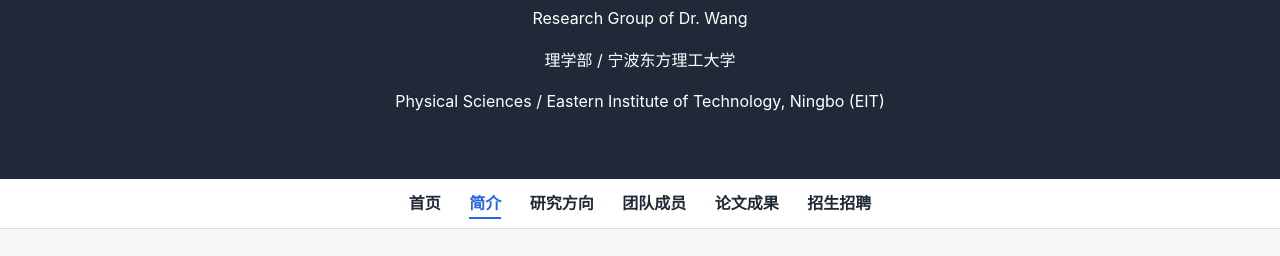
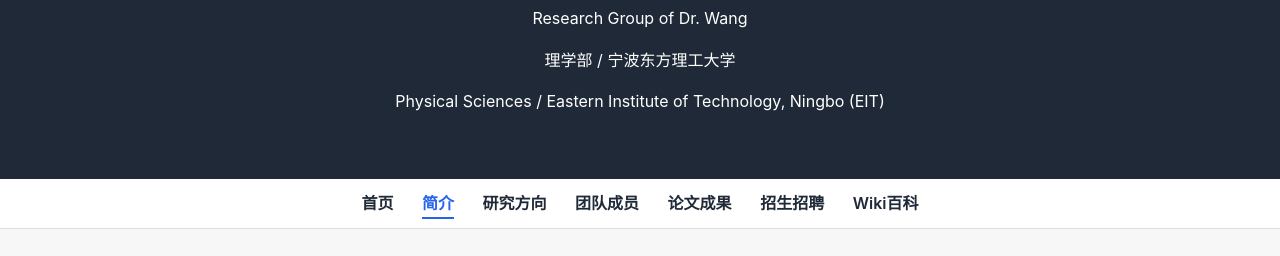
Before and after one commit to Skye159877/wanglab.github.io, a plain HTML site: page about.html in a window 1280 px wide. Shown: the part 136-392 px from the top of the page. Drawn offline with Linux system fonts and the light colour scheme.

Commit message:
Update about.html

```diff
--- a/about.html
+++ b/about.html
@@ -22,6 +22,7 @@
    <a href="people.html">团队成员</a>
    <a href="publications.html">论文成果</a>
    <a href="openings.html">招生招聘</a>
+   <a href="wiki.html">Wiki百科</a>
   </nav>
 
   <main>
```
Lines whose indentation alone changed are shown as unchanged.
